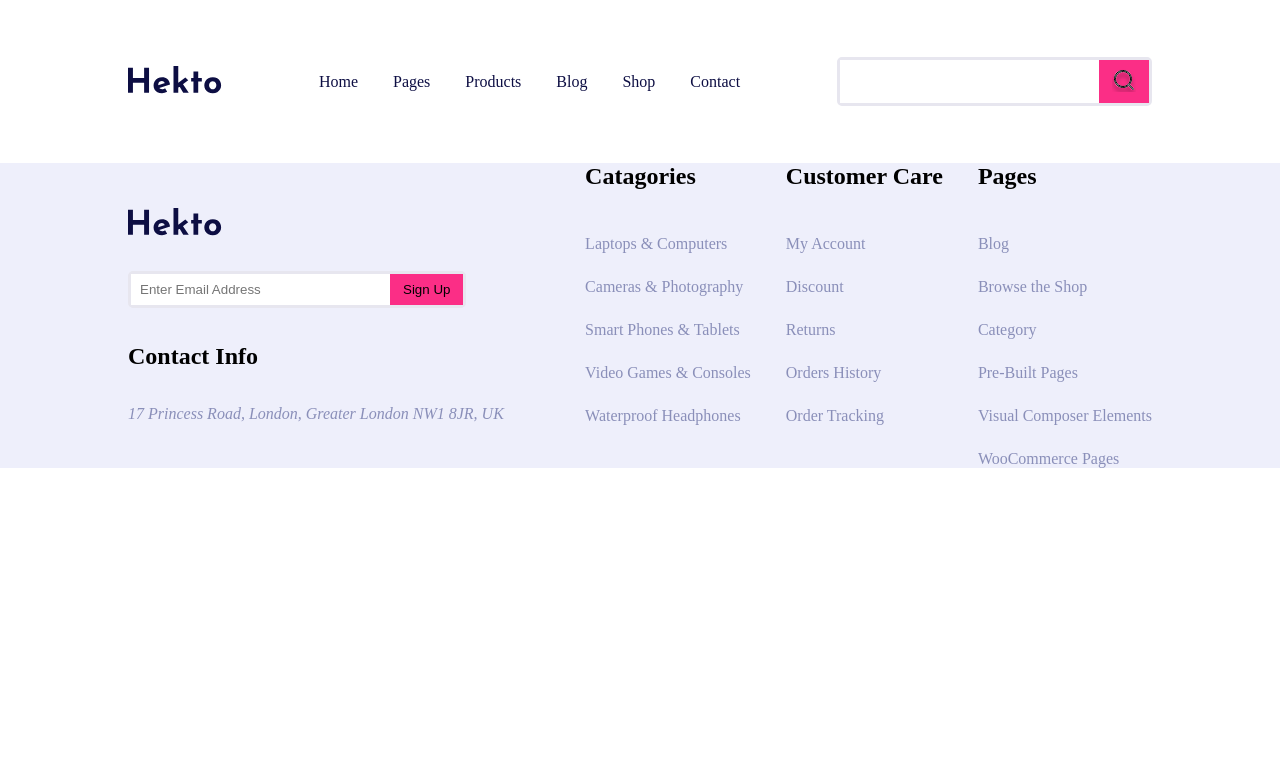
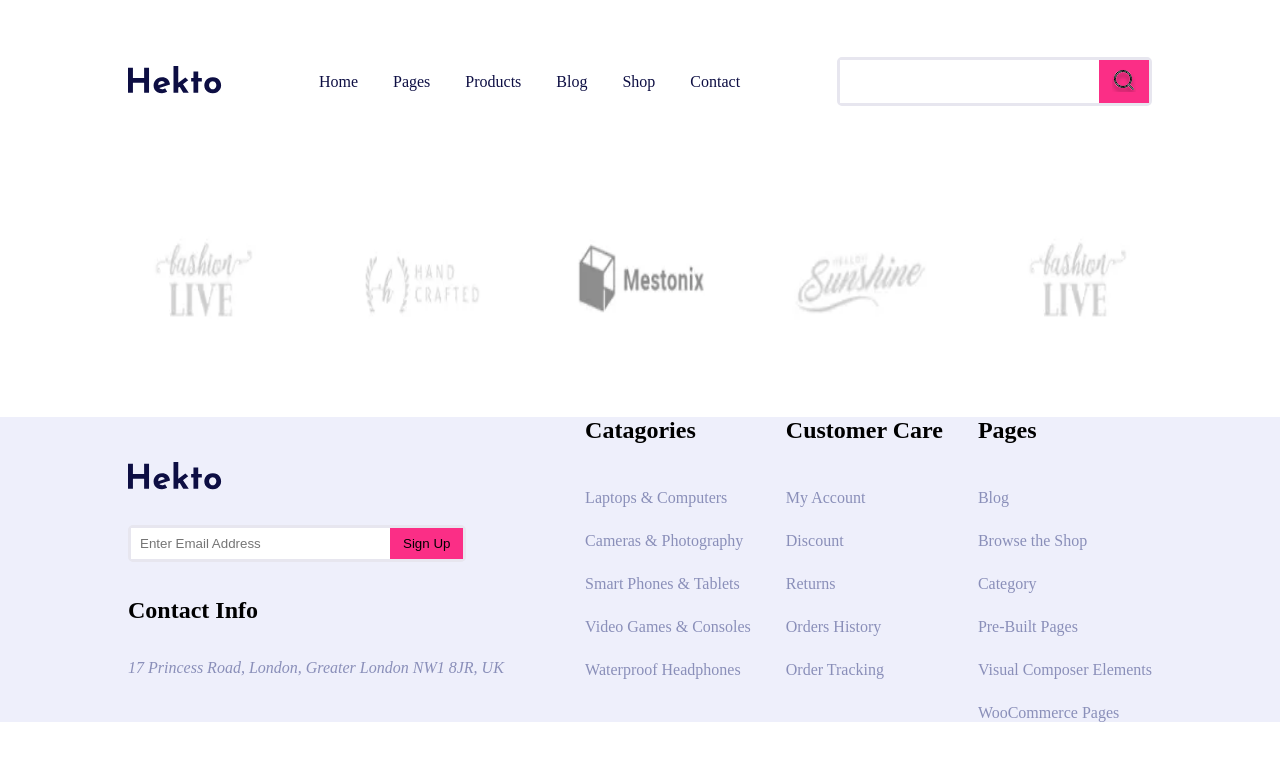
Before and after one commit to bisanNhamad/hecto-project, a plain HTML site: page index.html in a window 1280 px wide. Drawn offline with Linux system fonts and the light colour scheme.

Commit message:
create a client section

```diff
--- a/assets/main.css
+++ b/assets/main.css
@@ -46,6 +46,26 @@ body
     border: 1px solid #E7E6EF;
     border-radius: 5px;
 }
+
+.clients
+{
+    padding: 50px 0;
+}
+.clients .row
+{
+    flex-wrap: wrap;
+    gap: 15px;
+    overflow-x: auto;
+}
+.clients .logo
+{
+    width: calc((100%-75px)/6);
+}
+.clients img
+{
+    width: 150px;
+    height: 150px;
+}
 .footer
 {
     background-color: #EEEFFB;
@@ -65,6 +85,10 @@ body
     border: 3px solid #E7E6EF;
     border-radius: 5px;
     display: flex;
+    -webkit-border-radius: 5px;
+    -moz-border-radius: 5px;
+    -ms-border-radius: 5px;
+    -o-border-radius: 5px;
 }
 .footer .right-side
 {
@@ -84,6 +108,13 @@ body
 {
     color: #8A8FB9;
 }
+@media screen and(max-width:900px)
+{
+    .clients .logo
+    {
+        width: calc((100%-30px)/3);
+    }
+}
 @media screen and(max-width:992px)
 {
     .footer .left-side , .footer .right-side
--- a/index.html
+++ b/index.html
@@ -51,8 +51,30 @@
                  </div>
             </div>
         </div>
-
     </header>
+    <main>
+        <div class="clients">
+            <div class="container">
+                <div class="row">
+                    <div class="logo">
+                        <img src="./assets/img/logo client/live_logo.webp">
+                    </div>
+                    <div class="logo">
+                        <img src="./assets/img/logo client/hand_logo.webp">
+                    </div>
+                    <div class="logo">
+                        <img src="./assets/img/logo client/mestonix_logo.webp">
+                    </div>
+                    <div class="logo">
+                        <img src="./assets/img/logo client/sunchine_logo.webp">
+                    </div>
+                    <div class="logo">
+                        <img src="./assets/img/logo client/live_logo.webp">
+                    </div>
+                </div>
+            </div>
+        </div>
+    </main>
     <footer class="footer">
         <div class="container">
             <div class="row">
```
Also changed, not shown: assets/img/logo client/hand_logo.webp (added), assets/img/logo client/live_logo.webp (added), assets/img/logo client/mestonix_logo.webp (added), assets/img/logo client/pule_logo.webp (added), assets/img/logo client/sunchine_logo.webp (added).
